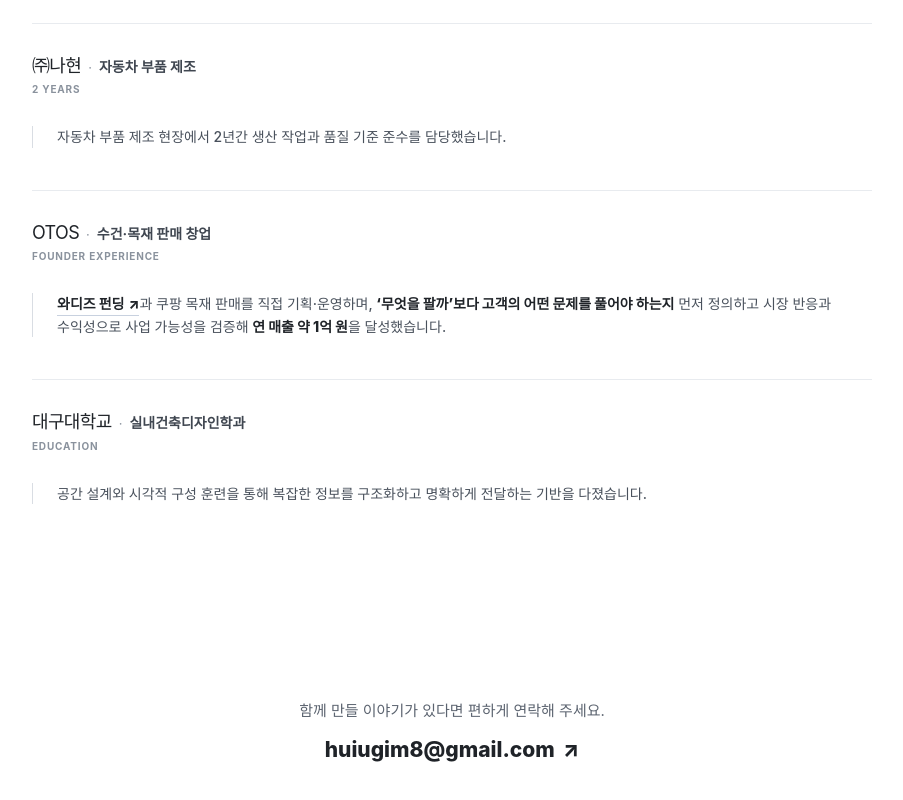
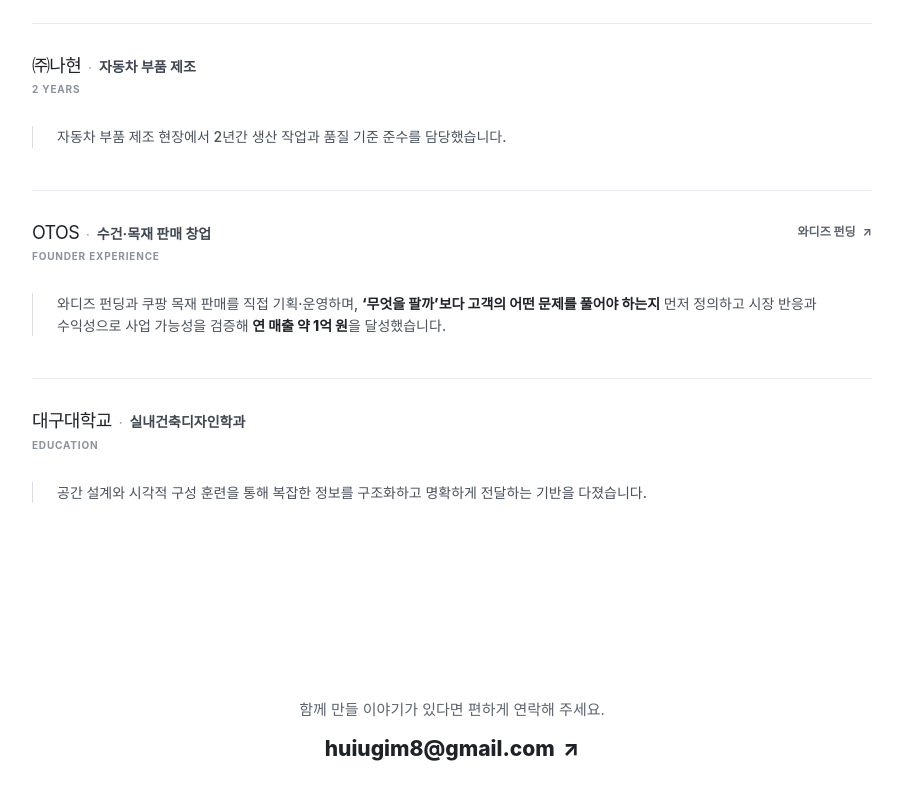
Before and after one commit to huiugim8-wq/history, a Next.js app: page / in a window 1280 px wide. Shown: the part 1628-2428 px from the top of the page, without its empty margins (188-1091 px from the left). Built offline with nearby package versions, Linux system fonts and the light colour scheme.

Commit message:
Add Wadiz funding link to OTOS experience

```diff
--- a/app/globals.css
+++ b/app/globals.css
@@ -304,23 +304,16 @@ footer a:focus-visible {
   font-weight: 800;
 }
 
-.experience-link {
-  display: inline-flex;
-  align-items: center;
-  gap: 4px;
-  color: var(--foreground);
-  font-weight: 800;
-  text-decoration: none;
-  border-bottom: 1px solid #c8d1df;
-  transition:
-    color 140ms ease,
-    border-color 140ms ease;
+.experience-header {
+  display: flex;
+  align-items: flex-start;
+  justify-content: space-between;
+  gap: 24px;
 }
 
-.experience-link:hover,
-.experience-link:focus-visible {
-  color: var(--accent);
-  border-color: var(--accent);
+.experience-header-link {
+  flex: 0 0 auto;
+  margin-top: 1px;
 }
 
 .project-detail blockquote {
@@ -656,6 +649,15 @@ footer p {
     display: block;
   }
 
+  .experience-header {
+    flex-direction: column;
+    gap: 10px;
+  }
+
+  .experience-header-link {
+    margin-top: 0;
+  }
+
   .side-link {
     margin-top: 7px;
   }
--- a/app/page.tsx
+++ b/app/page.tsx
@@ -10,18 +10,13 @@ const experienceItems = [
     title: "OTOS",
     role: "수건·목재 판매 창업",
     meta: "FOUNDER EXPERIENCE",
+    link: {
+      label: "와디즈 펀딩",
+      href: "https://www.wadiz.kr/web/campaign/detail/198814",
+    },
     summary: (
       <>
-        <a
-          className="experience-link"
-          href="https://www.wadiz.kr/web/campaign/detail/198814"
-          target="_blank"
-          rel="noreferrer"
-          aria-label="OTOS 와디즈 펀딩 프로젝트 열기"
-        >
-          와디즈 펀딩 <span aria-hidden="true">↗</span>
-        </a>
-        과 쿠팡 목재 판매를 직접 기획·운영하며,{" "}
+        와디즈 펀딩과 쿠팡 목재 판매를 직접 기획·운영하며,{" "}
         <strong>
           ‘무엇을 팔까’보다 고객의 어떤 문제를 풀어야 하는지
         </strong>{" "}
@@ -262,6 +257,7 @@ export default function Home() {
             </article>
             {experienceItems.map((experience) => (
               <article className="resume-item" key={experience.title}>
+                <div className="experience-header">
                   <div className="resume-side">
                     <div className="experience-heading">
                       <h3>{experience.title}</h3>
@@ -269,6 +265,19 @@ export default function Home() {
                       <p>{experience.role}</p>
                     </div>
                     <span>{experience.meta}</span>
+                  </div>
+
+                  {experience.link ? (
+                    <a
+                      className="side-link experience-header-link"
+                      href={experience.link.href}
+                      target="_blank"
+                      rel="noreferrer"
+                      aria-label={`${experience.title} ${experience.link.label} 프로젝트 열기`}
+                    >
+                      {experience.link.label} <ExternalArrow />
+                    </a>
+                  ) : null}
                 </div>
 
                 <div className="resume-detail">
```
Lines whose indentation alone changed are shown as unchanged.
